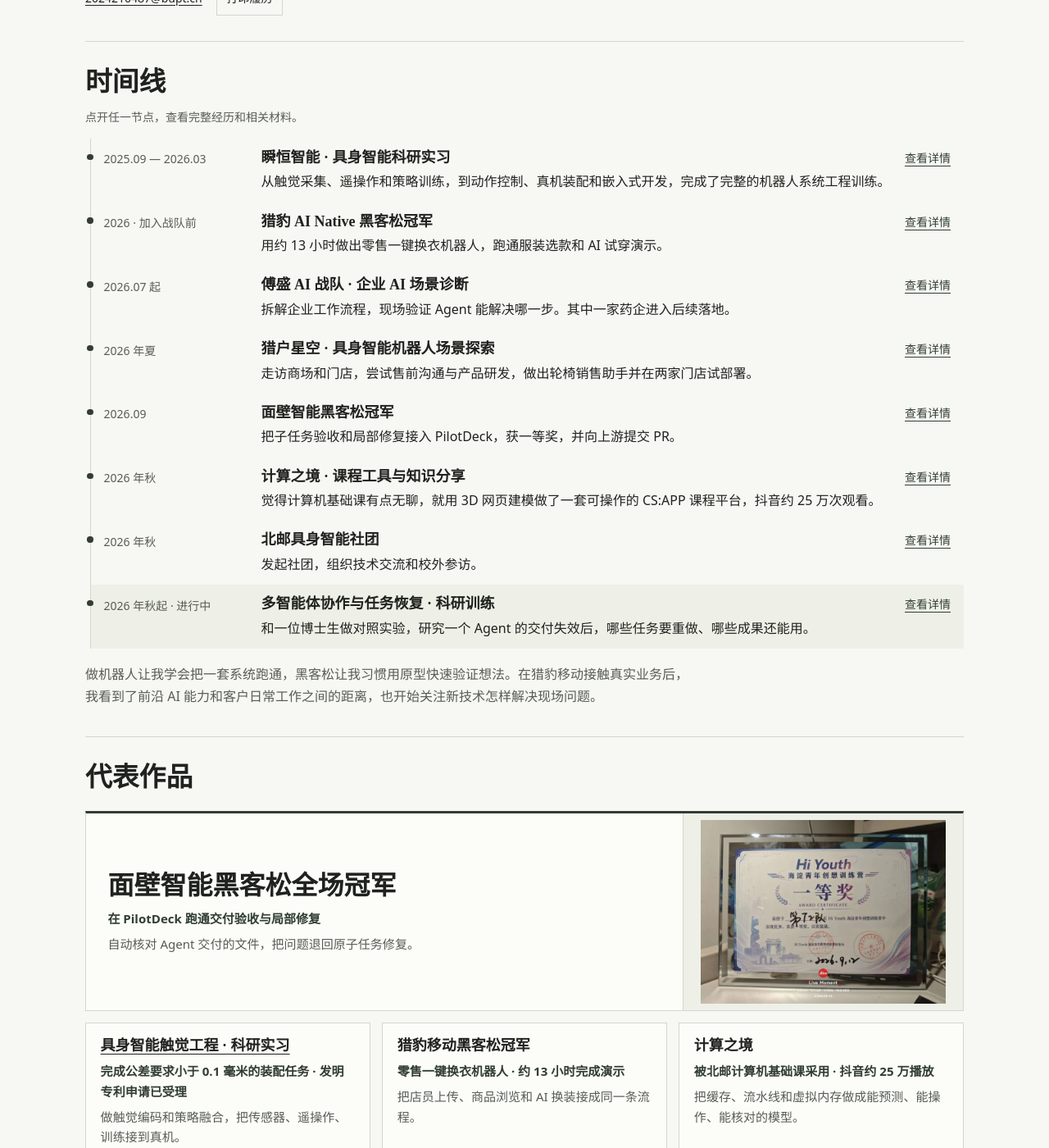
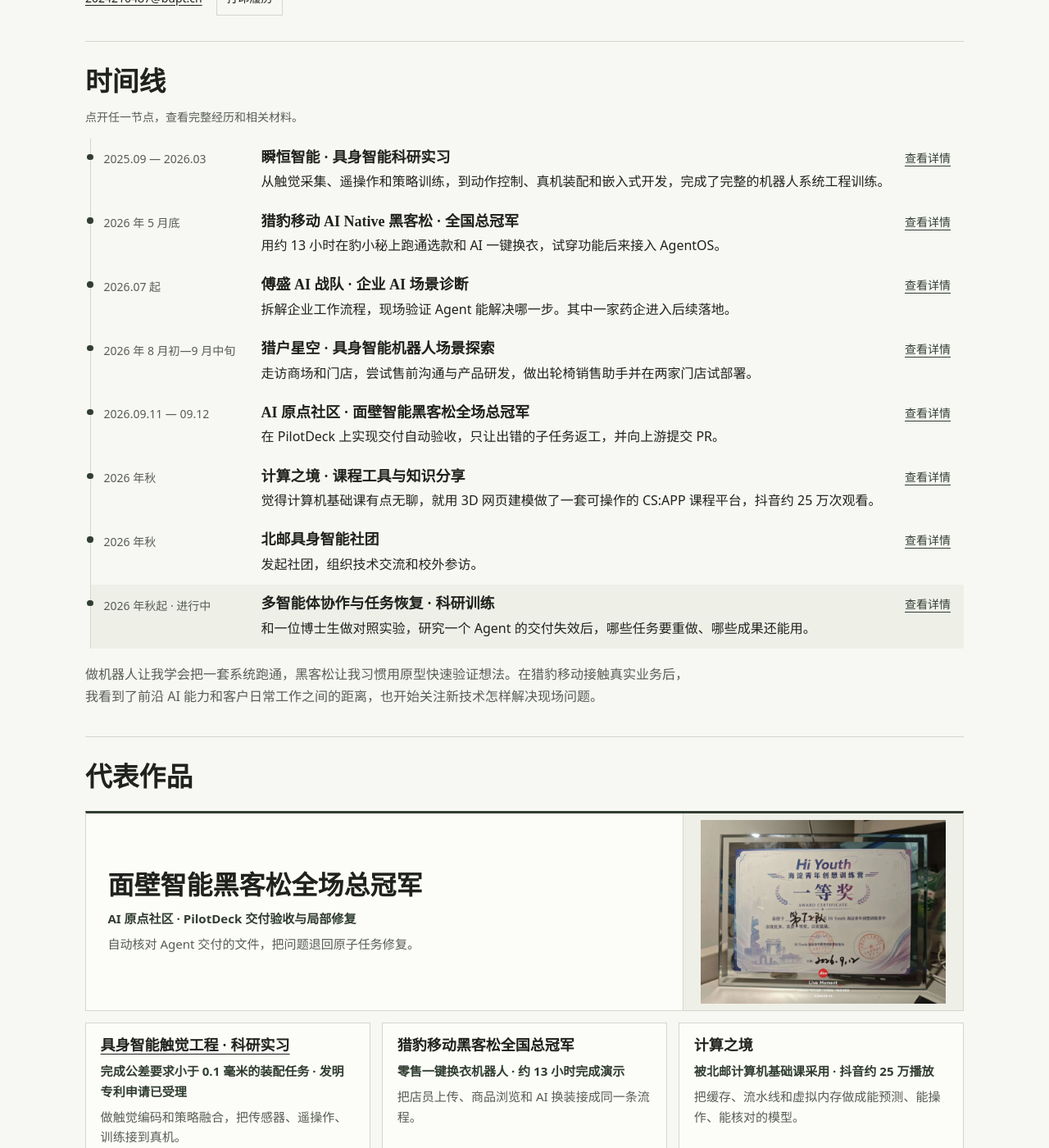
Before and after one commit to changer-changer/changer-changer.github.io, a Jekyll site: the page built from resume/index.md, in a window 1280 px wide and 1400 px high, scrolled down 299 px. Shown: the whole window at 82% size. Built offline with Jekyll 4.4.1, drawn with Linux system fonts in a browser that asks for light colours; some web fonts are replaced; some of the changed text lies outside the part shown.

Commit message:
Clarify awards, internship dates, and the tactile visualization patent

```diff
--- a/_data/career.yml
+++ b/_data/career.yml
@@ -16,21 +16,21 @@ timeline:
     title: 瞬恒智能 · 具身智能科研实习
     summary: 从触觉采集、遥操作和策略训练，到动作控制、真机装配和嵌入式开发，完成了完整的机器人系统工程训练。
   - id: retail-tryon
-    date: 2026 · 加入战队前
-    title: 猎豹 AI Native 黑客松冠军
-    summary: 用约 13 小时做出零售一键换衣机器人，跑通服装选款和 AI 试穿演示。
+    date: 2026 年 5 月底
+    title: 猎豹移动 AI Native 黑客松 · 全国总冠军
+    summary: 用约 13 小时在豹小秘上跑通选款和 AI 一键换衣，试穿功能后来接入 AgentOS。
   - id: field-fde
     date: 2026.07 起
     title: 傅盛 AI 战队 · 企业 AI 场景诊断
     summary: 拆解企业工作流程，现场验证 Agent 能解决哪一步。其中一家药企进入后续落地。
   - id: wheelchair
-    date: 2026 年夏
+    date: 2026 年 8 月初—9 月中旬
     title: 猎户星空 · 具身智能机器人场景探索
     summary: 走访商场和门店，尝试售前沟通与产品研发，做出轮椅销售助手并在两家门店试部署。
   - id: pilotdeck
-    date: 2026.09
-    title: 面壁智能黑客松冠军
-    summary: 把子任务验收和局部修复接入 PilotDeck，获一等奖，并向上游提交 PR。
+    date: 2026.09.11 — 09.12
+    title: AI 原点社区 · 面壁智能黑客松全场总冠军
+    summary: 在 PilotDeck 上实现交付自动验收，只让出错的子任务返工，并向上游提交 PR。
   - id: inside-computing
     date: 2026 年秋
     title: 计算之境 · 课程工具与知识分享
@@ -65,6 +65,7 @@ resume_sections:
     entries:
       - case: pilotdeck
       - case: tactile-vla
+      - case: tactile-visualization
       - case: wheelchair
       - case: retail-tryon
       - case: inside-computing
@@ -131,13 +132,13 @@ cases:
 
   pilotdeck:
     title: PilotDeck 子任务验收与局部修复
-    featured_title: 面壁智能黑客松全场冠军
-    featured_result: 在 PilotDeck 跑通交付验收与局部修复
+    featured_title: 面壁智能黑客松全场总冠军
+    featured_result: AI 原点社区 · PilotDeck 交付验收与局部修复
     category: AI Agent · Harness
-    period: 2026.09
+    period: 2026.09.11 — 09.12
     role: 方案、实现、实验与答辩
     summary: 自动核对 Agent 交付的文件，把问题退回原子任务修复。
-    result: 在 PilotDeck 跑通交付验收与局部修复 · 获一等奖
+    result: Hi Youth 面壁智能专场全场总冠军 · 第 72 队获一等奖
     cover: pilotdeck-poster
     featured_certificate: pilotdeck-certificate
     flow: [规则核对文件, 独立模型对照原始资料, 通过交付或退回原任务]
@@ -150,6 +151,8 @@ cases:
         url: https://github.com/changer-changer/PilotDeck-Verified-Subtasks/blob/main/docs/verified-subtasks/STATISTICS.zh-CN.md
       - label: "上游 PR #578"
         url: https://github.com/OpenBMB/PilotDeck/pull/578
+      - label: 清华新闻网活动记录
+        url: https://www.tsinghua.edu.cn/info/3055/128435.htm
     sections:
       - title: 子任务怎样才算完成
         text: 我把「跑完了」和「交付能用」当作两个需要分别检查的状态。例如，供应风险简报可以有合法的 JSON 格式，却漏掉原始材料里延期七天的信息。验收要对照任务、源材料和实际文件，再决定能不能交给下一步。
@@ -206,10 +209,34 @@ cases:
       - path: /assets/images/resume/portfolio/patent-accepted.jpg
         caption: 发明专利申请受理通知书
 
+  tactile-visualization:
+    title: 触觉数据 VR 可视化系统
+    category: 具身智能 · 发明专利
+    period: 2025.11 — 2025.12
+    role: 瞬恒智能 · 独立实现系统 · 共同发明人
+    summary: 打通 Tac3D → ROS2 → Meta Quest 3S，将接触面的触觉数据实时重建成可观察的 3D 点云。
+    result: 相关发明专利申请已受理
+    cover: tactile-vr-cloud
+    flow: [采集接触面触觉数据, 经 ROS2 处理并通过 UDP 转发, 在 Quest 3S 渲染点云]
+    sections:
+      - title: 想解决什么问题
+        text: 机械臂接触物体时，研究者需要看清接触位置和接触面的变化。我把传感器输出接到 VR，让这些变化能在三维空间里直接观察。
+      - title: 我做了哪些工作
+        text: 我集成了 Tac3D SDK，开发 ROS2 节点和数据处理流程，再通过 UDP 把点云传给 Meta Quest 3S。在方老师提供的实验环境里，我独立完成了采集、传输与显示的联调。
+      - title: 交付与专利
+        text: 系统用于后续的触觉实验。相关发明专利《高密度柔性触觉传感器接触表面 VR 可视化方法及系统》的申请已受理，我是共同发明人。
+    gallery:
+      - image: tactile-vr-cloud
+        caption: VR 中重建的触觉接触面
+      - image: tactile-sensor-rig
+        caption: 触觉传感器与采集设备
+      - path: /assets/images/resume/portfolio/patent-accepted.jpg
+        caption: 发明专利申请受理通知书
+
   wheelchair:
     title: 轮椅门店的机器人销售助手
     category: 机器人 · 调研、产品与开发
-    period: 2026 年夏
+    period: 2026 年 8 月初—9 月中旬
     role: 猎户星空 · 具身智能机器人场景探索、产品研发与售前实践
     summary: 用连续对话调出 Android 页面、产品资料和演示视频。
     result: 完成初版并在两家门店试部署
@@ -233,13 +260,13 @@ cases:
 
   retail-tryon:
     title: 零售一键换衣机器人
-    featured_title: 猎豹移动黑客松冠军
+    featured_title: 猎豹移动黑客松全国总冠军
     featured_result: 零售一键换衣机器人 · 约 13 小时完成演示
     category: 零售机器人 · 快速产品开发
-    period: 2026 · 加入战队前
-    role: 猎豹移动 AI Native 黑客松
+    period: 2026 年 5 月底
+    role: 猎豹移动 AI 少年派黑客松
     summary: 把店员上传、商品浏览和 AI 换装接成同一条流程。
-    result: 约 13 小时完成演示 · 全场总冠军 · 功能后续进入 AgentOS
+    result: 全国总冠军 · 约 13 小时完成演示 · 试穿功能接入 AgentOS
     cover: hackathon-pitch
     cover_caption: 黑客松现场，讲解豹小秘的服装零售方案。
     flow: [店员给新品拍照上传, 顾客在屏幕上浏览和选款, 拍照生成试穿图]
@@ -256,7 +283,7 @@ cases:
       - image: hackathon-robot
         caption: 开发现场的豹小秘轮式机器人
       - image: hackathon-field
-        caption: 猎豹 AI Native 黑客松现场
+        caption: 2026 年 5 月底，猎豹 AI 少年派黑客松现场
       - path: /assets/images/resume/evidence/retail-robot-ui.png
         caption: 机器人零售界面参考 · 商品与多语交互
 
--- a/_data/resume_portfolio.yml
+++ b/_data/resume_portfolio.yml
@@ -130,7 +130,7 @@ experience:
       - "参与 AI 专家团工作台与 AI 实战派产品化，其中一家药企进入后续落地。"
     metrics: ["傅盛 AI 战队", "3 → 8 个工作台工具", "10 名内测用户 / 4 人产出业务成果"]
   - id: "orionstar"
-    period: "2026 年夏"
+    period: "2026 年 8 月初—9 月中旬"
     organization: "猎户星空"
     role: "具身智能机器人场景探索 · 产品研发与售前实践"
     label: "ROBOTICS PRODUCT"
@@ -223,7 +223,7 @@ projects:
   - id: "hackathon"
     kind: "PRODUCT"
     label: "HACKATHON / ROBOTICS PRODUCT"
-    period: "2026 · 加入战队前"
+    period: "2026 年 5 月底"
     title: "猎豹移动 AI Native 黑客松 · 全国总冠军"
     hook: "在极短时间里，把机器人能力翻译成用户看得懂的零售体验。"
     summary: "围绕服装零售构建衣物识别、场景化搭配与一键换衣体验，把机器人能力组织成用户看得懂、现场能演示的完整产品场景。"
@@ -237,11 +237,11 @@ projects:
     kind: "PRODUCT"
     label: "HACKATHON / HI YOUTH × 面壁智能"
     period: "2026.09.11 — 2026.09.12"
-    title: "面壁智能黑客松 · 一等奖（第1名）"
+    title: "AI 原点社区 · 面壁智能黑客松全场总冠军"
     hook: "把一个真实 AI 工作流压缩成评委看得懂、现场讲得清的可演示方案。"
     summary: "参加 Hi Youth 海淀青年创想训练营黑客松·面壁智能，以第72队成员身份围绕 PilotDeck 完成方案表达与现场答辩。"
     contribution: "围绕“检查 AI 生成文件，只让出错的任务返工”这一核心问题，把整份重做拆成任务级验证与局部返工；参与问题拆解、产品方案呈现与现场答辩，在两天赛程内完成可评审的完整表达。"
-    outcome: "获得 Hi Youth 海淀青年创想训练营黑客松·面壁智能一等奖（第1名）；证书日期为 2026-09-12，公开证据口径为一等奖。"
+    outcome: "第 72 队获 Hi Youth 训练营面壁智能专场一等奖，排名全场第一。证书日期为 2026-09-12。"
     metrics: ["一等奖 / 第1名", "第72队", "PilotDeck", "2026.09.12"]
     tags: ["AI workflow", "Agent product", "hackathon", "pitch"]
     status: "一等奖 / 第1名"
@@ -267,10 +267,10 @@ projects:
     hook: "把触觉信号从传感器端带到研究者眼前。"
     summary: "集成 Tac3D SDK，开发 ROS2 节点和机器人端数据处理逻辑，用 UDP 与 ROS2—VR 桥接，把触觉点云渲染到 Meta Quest 3S。"
     contribution: "完成“传感器采集 → 机器人处理 → VR 可视化”的端到端闭环，并作为后续触觉实验的基础设施。"
-    outcome: "相关发明专利申请已受理；旧简历中的延迟数字保留为待日志核验，不在公开页夸大。"
+    outcome: "相关发明专利申请已受理，担任共同发明人。"
     metrics: ["Tac3D", "ROS2", "Meta Quest 3S", "UDP / 3D point cloud"]
     tags: ["tactile sensing", "ROS2", "VR", "systems"]
-    status: "专利已受理 / 指标待补"
+    status: "发明专利申请已受理"
     media_ids: ["tactile-rollout", "patent-accepted"]
   - id: "tron2"
     kind: "RESEARCH"
@@ -385,7 +385,7 @@ profiles:
       - value: "共同发明人"
         label: "触觉数据 VR 可视化 · 发明专利申请已受理"
     focus: ["AI systems", "Embodied intelligence", "Product practice", "Research engineering"]
-    featured: ["hackathon", "mibi-hackathon", "tactile-vla", "electronic-design", "jingcai"]
+    featured: ["hackathon", "mibi-hackathon", "tactile-vla", "tactile-vr", "electronic-design", "jingcai"]
     supporting: ["agentos-media", "ai-workbench", "ai-field-ops", "residual", "agent-evolution", "tron2"]
     experience_order: ["current", "orionstar", "robotics"]
     proof_media: ["mibi-award-portrait", "mibi-award-stage", "fusheng-field", "award-jingcai", "patent-accepted"]
@@ -403,8 +403,8 @@ profiles:
       - value: "第1名"
         label: "面壁智能黑客松 / 第72队"
     focus: ["Robotics systems", "Diffusion Policy", "Tactile sensing", "Agent evolution"]
-    featured: ["tactile-vla", "mibi-hackathon", "electronic-design", "jingcai", "hackathon"]
-    supporting: ["tron2", "tactile-vr", "agent-evolution", "robot-data-loop", "fusheng-ai-team"]
+    featured: ["tactile-vla", "tactile-vr", "mibi-hackathon", "electronic-design", "jingcai", "hackathon"]
+    supporting: ["tron2", "agent-evolution", "robot-data-loop", "fusheng-ai-team"]
     experience_order: ["current", "orionstar", "robotics"]
     proof_media: ["mibi-award-portrait", "mibi-award-talk", "patent-accepted", "tactile-robot", "tactile-training"]
   product:
```
Also changed, not shown: resume/cases/tactile-visualization/index.md (added, +5 -0 lines).
